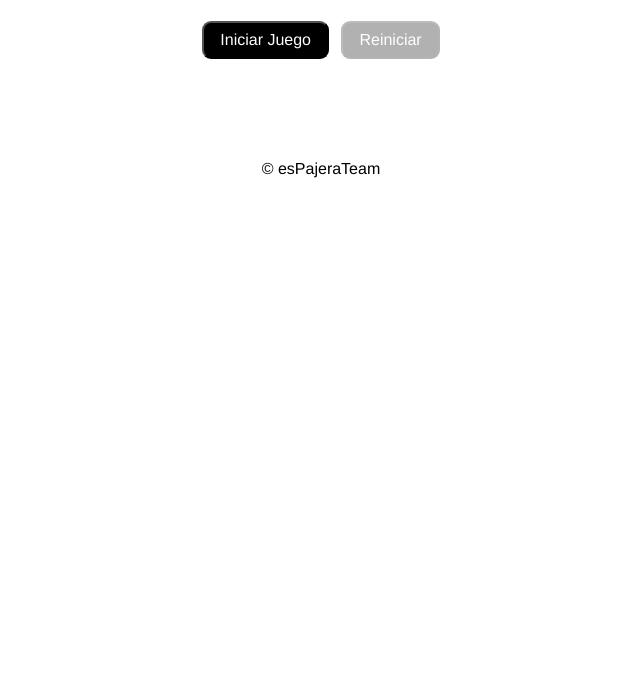
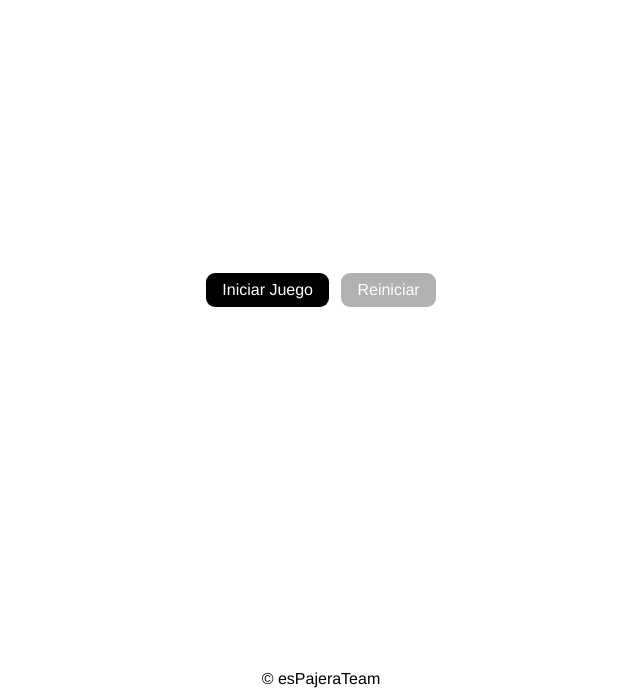
Before and after one commit to JaviGarrido13/Hackoji-Parejas-Emojis, a plain HTML site: page index.html in a window 1280 px wide. Shown: the part 102-800 px from the top of the page, without its empty margins (319-959 px from the left). Drawn offline with Linux system fonts and the light colour scheme.

Commit message:
footer abajo

```diff
--- a/emoji.css
+++ b/emoji.css
@@ -2,6 +2,10 @@
     margin: 0;
     padding: 0;
     box-sizing: border-box;
+}
+
+html, body {
+    height: 100%;
 }
 
 body {
@@ -9,7 +13,7 @@ body {
     display: flex;
     flex-direction: column;
     align-items: center;
-    min-height: 100%;
+    min-height: 100vh;
 }
 
 h1 {
@@ -17,11 +21,19 @@ h1 {
     font-weight: bold;
     background-color: black;
     color: white;
-    text-align: center;
     margin-top: 20px;
     margin-bottom: 10px;
     padding: 1rem;
     border-radius: 9px;
+    width: 100%;
+}
+
+main {
+    flex: 1;
+    display: flex;
+    flex-direction: column;
+    justify-content: center;
+    align-items: center;
 }
 
 .controles{
@@ -38,7 +50,14 @@ button {
     background-color: black;
     border-radius: 9px;
     cursor: pointer;
+    border: none;
+    transition: background-color 0.3s;
 }
+
+button:hover{
+    background-color: silver;
+}
+
 button:disabled{
     cursor: not-allowed;
     opacity: 0.3;
@@ -53,6 +72,7 @@ button:disabled{
     grid-gap: 0.625rem;
     perspective: 1000px;
     padding: 10px;
+    max-height: 90%;
     justify-content: center;
     border: 2px, solid black;
     border-radius: 15px;
@@ -126,12 +146,12 @@ button:disabled{
 } */
 
 footer {
-    position: relative;
-    bottom: 0;
     margin-top: 15px;
-    /* padding-bottom: 0.5rem; */
+    padding: 10px;
+    color: rgb(0, 0, 0);
+    text-align: center;
+    width: 100%;
 }
-
 
 /*////////////////////////
 //    media query    ///
```
